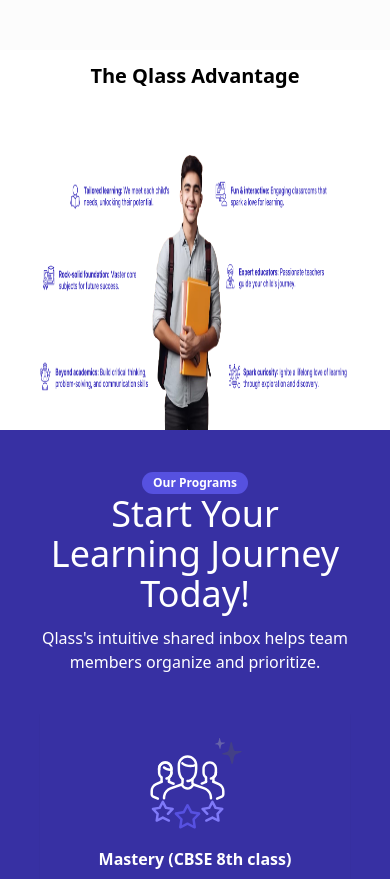
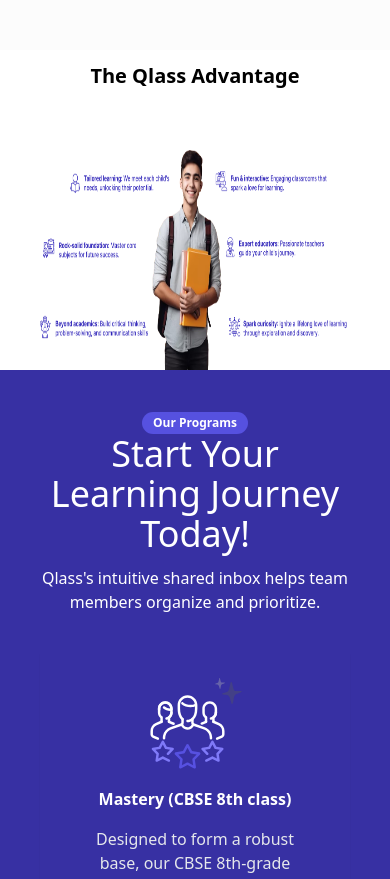
Before and after one commit to Qlass-website/qlass, a React (Vite) app: page / in a window 390 px wide. Shown: the part 1700-2579 px from the top of the page. Built offline with nearby package versions, Linux system fonts and the light colour scheme.

Commit message:
🐛 fixes in mobile

```diff
--- a/src/components/home-page/child-ready-to-roar/ChildReadyToRoar.jsx
+++ b/src/components/home-page/child-ready-to-roar/ChildReadyToRoar.jsx
@@ -17,12 +17,12 @@
             </div> */}
           </div>
           <div className="w-full max-md:w-full px-10 md:px-32">
-            <div className="relative md:min-h-[340px] flex-grow items-center justify-center overflow-hidden max-md:mt-10 max-md:max-w-full">
+            <div className="relative min-h-[240px] md:min-h-[440px] flex-grow items-center justify-center overflow-hidden max-md:mt-10 max-md:max-w-full">
               <div className=" flex justify-center">
                 <img
                   loading="lazy"
                   src="/image.png"
-                  className="xl:ml-5 h-[300px] md:h-auto"
+                  className="absolute size-full xl:ml-5"
                 />
               </div>
             </div>
--- a/src/components/navigation/Footer/Footer2.jsx
+++ b/src/components/navigation/Footer/Footer2.jsx
@@ -150,7 +150,7 @@
                 </svg>
             </a>
         </div> */}
-        <p class="mt-8 text-base leading-6 text-center text-white">
+        <p class="text-base leading-6 text-center text-white">
             &copy; 2024 Qlass Made with ❤️ by{" "}
               <Link to="https://mattr.co.in">Mattr</Link>
         </p>
```
